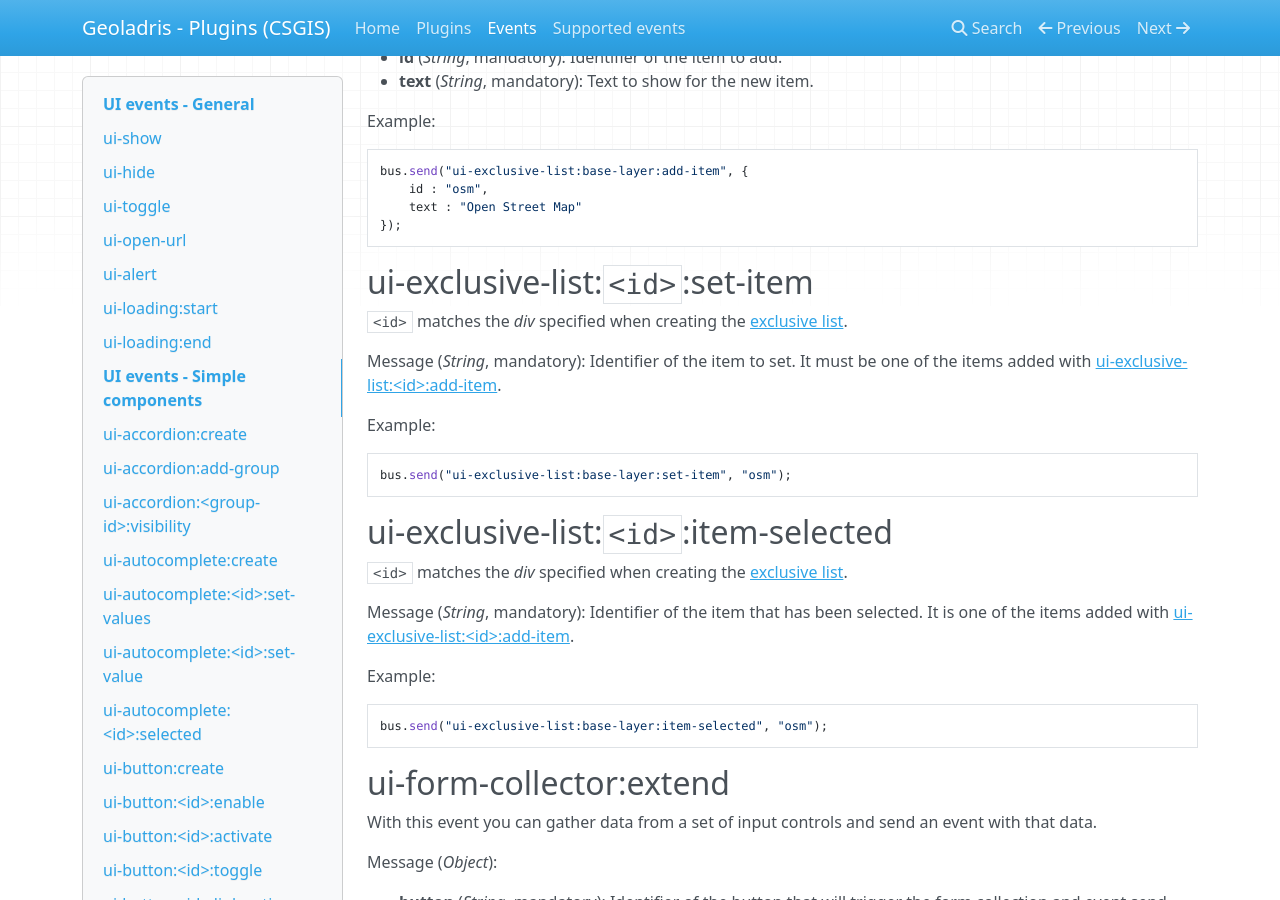
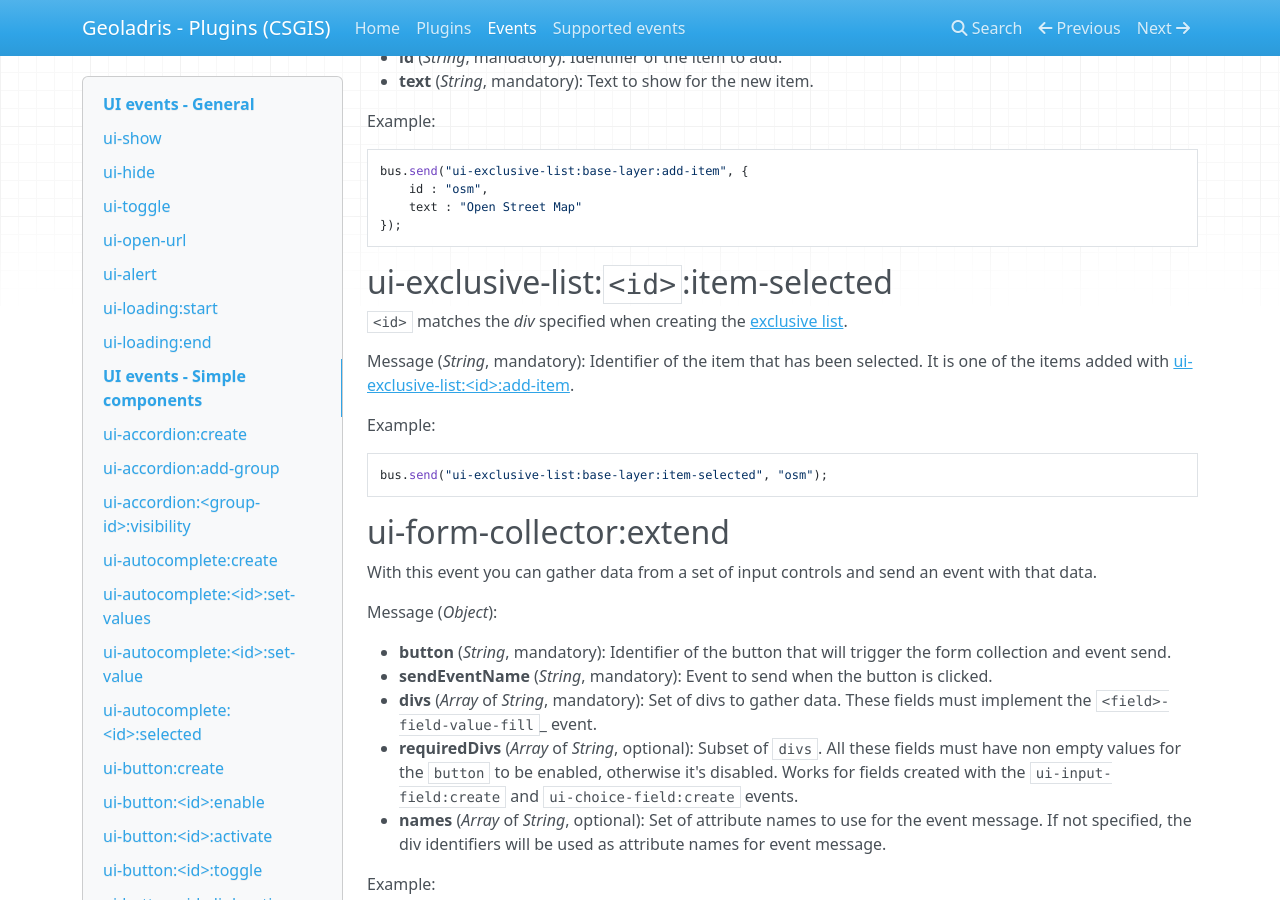
Before and after one commit to csgis/geoladris-ui, an MkDocs documentation site: the page built from docs/events.md, in a window 1280 px wide and 900 px high, scrolled down 9741 px. Built offline with MkDocs 1.6.1, drawn with Linux system fonts in a browser that asks for light colours; nearby versions of some CDN libraries; old or Windows-style settings are respelled for this version of MkDocs; some of the changed text lies outside the part shown.

Commit message:
Remove ui-exclusive-list:<id>:set-item

````diff
--- a/docs/events.md
+++ b/docs/events.md
@@ -459,17 +459,6 @@
     id : "osm",
     text : "Open Street Map"
 });
-```
-
-## ui-exclusive-list:`<id>`:set-item
-
-`<id>` matches the *div* specified when creating the [exclusive list](#ui-exclusive-list-create).
-
-Message (*String*, mandatory): Identifier of the item to set. It must be one of the items added with [ui-exclusive-list:&lt;id&gt;:add-item](#ui-exclusive-list-add-item).
-
-Example:
-```js
-bus.send("ui-exclusive-list:base-layer:set-item", "osm");
 ```
 
 ## ui-exclusive-list:`<id>`:item-selected
````
Also changed, not shown: 2 other files.
